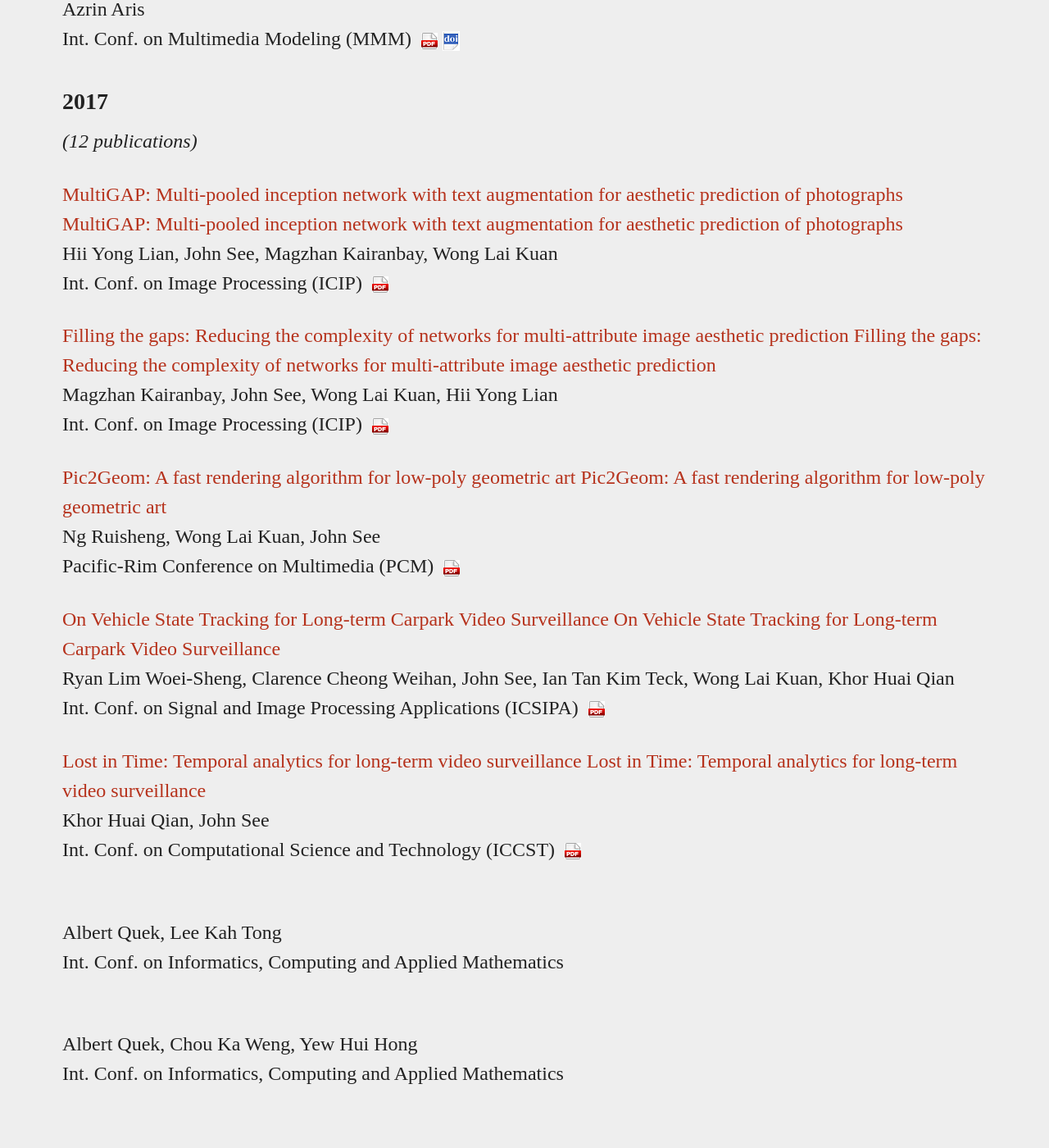
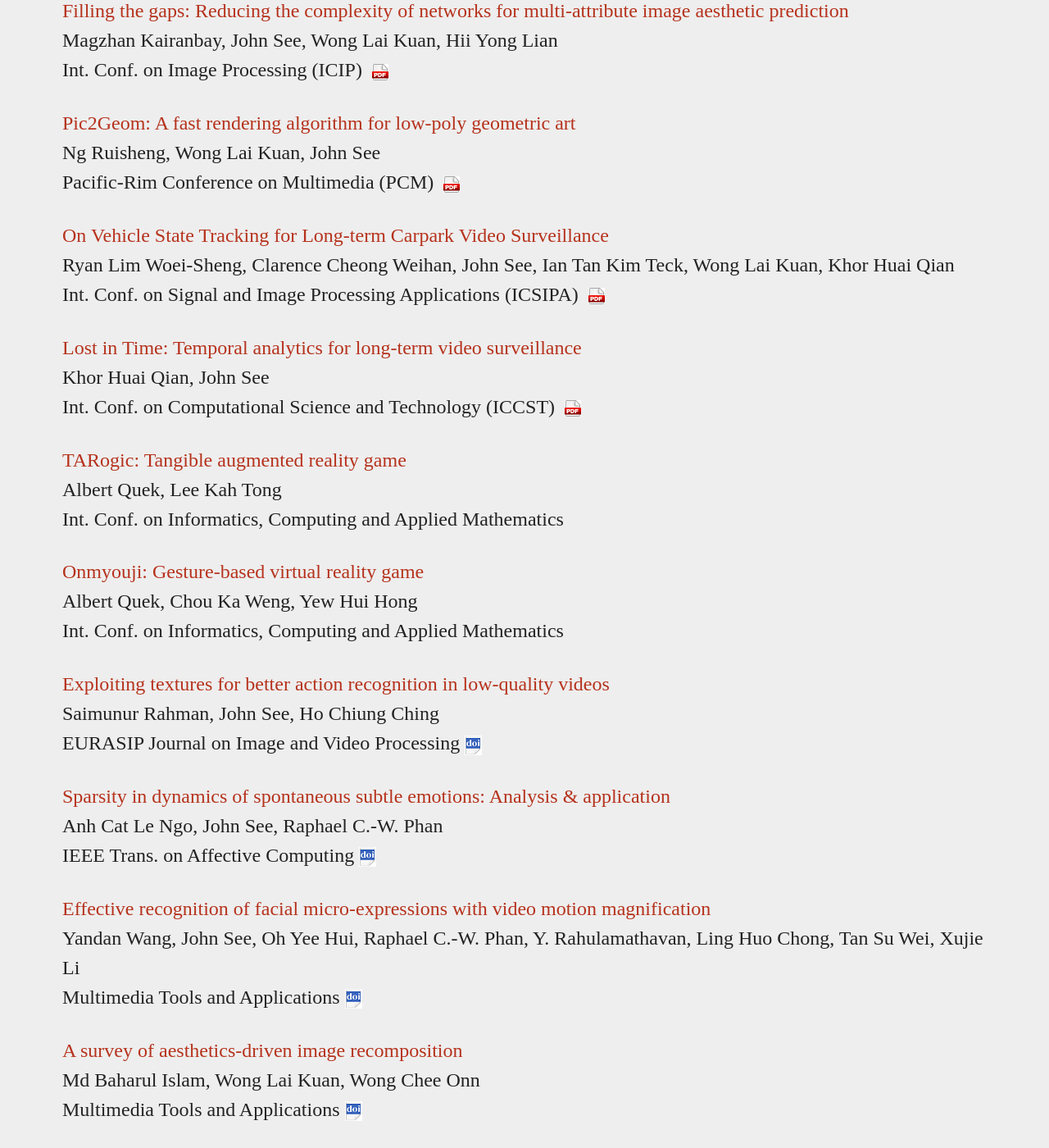
Before and after one commit to viprlab/viprlab.github.io, a Jekyll site: the page built from papers.md, in a window 1280 px wide and 1400 px high, scrolled down 2173 px. Shown: the whole window at 82% size. Built offline with Jekyll 4.4.1, drawn with Linux system fonts in a browser that asks for light colours; some of the changed text lies outside the part shown.

Commit message:
Update papers.md

```diff
--- a/papers.md
+++ b/papers.md
@@ -214,9 +214,9 @@
 ### {{pub.year}}
 {% for entry in pub.groups %}
 {% if forloop.first %}
-*({{ forloop.length }} publications)*
+({{ forloop.length }} publications)
 {% endif %}
-{% if entry.internal %}[{{entry.title}}]({{entry.url | prepend: site.baseurl}}){% else %} {% if entry.url %}[{{entry.title}}]({{entry.url}}){:target="_blank"}{% if entry.type=='j'}{: .journal}{% else %}{: .conf}{% else %}{% endif %} [{{entry.title}}]({{entry.doi}}){:target="_blank"} {% endif %} {% endif %}<br />
+{% if entry.internal %}[{{entry.title}}]({{entry.url | prepend: site.baseurl}}){% else %} {% if entry.url %}[{{entry.title}}]({{entry.url}}){:target="_blank"}{% if entry.type=='j'}{: .journal}{% else %}{: .conf}{% endif %} {% else %}[{{entry.title}}]({{entry.doi}}){:target="_blank"} {% endif %} {% endif %}<br />
 <span class="authors">{{entry.author}}</span><br />
 <span class="publication">{{entry.pub}}</span>
 {% if entry.note %} **({{entry.note}})**{: style="color: maroon"} {% endif %} {% if entry.url %} &nbsp;[![pdf](/images/pdf-icon.png)]({{entry.url}}) {% endif %} {% if entry.doi %} [![doi](/images/doi-icon.png)]({{entry.doi}}) {% endif %}
```
